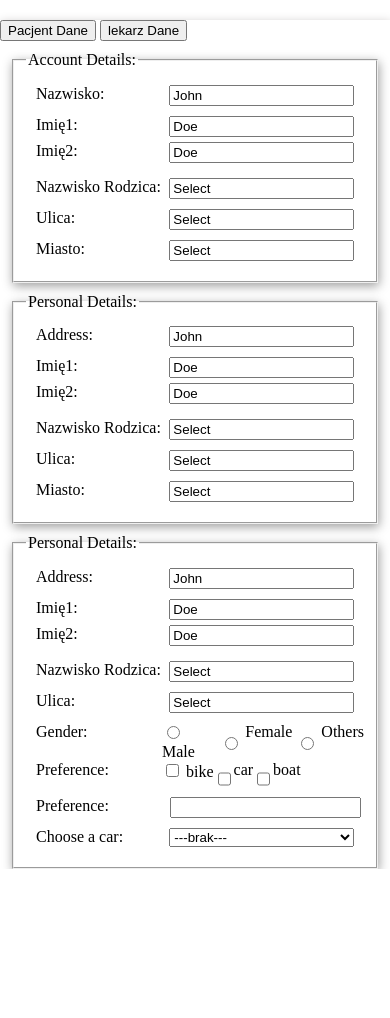
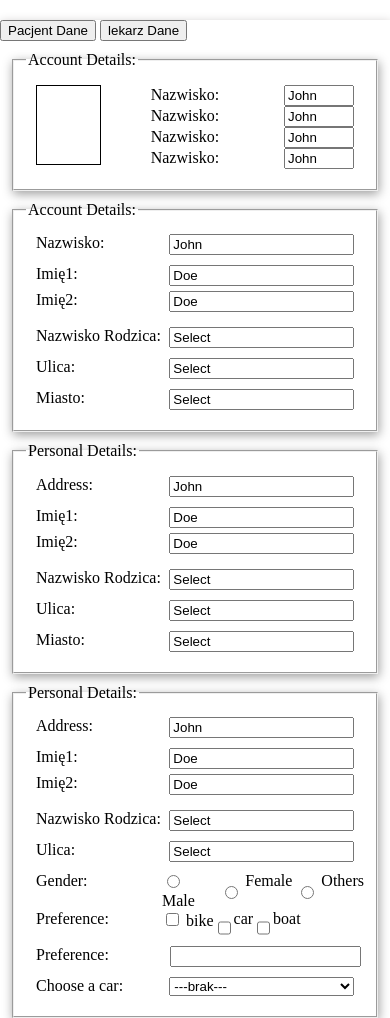
Before and after one commit to Vimalraveendra/Form, a plain HTML site: page index.html in a window 390 px wide. Before the commit the page ends 869 px from the top, so only its background shows below. Drawn offline with Linux system fonts and the light colour scheme.

Commit message:
added image contianer & its styles , also added media queries for small screens

```diff
--- a/index.html
+++ b/index.html
@@ -15,7 +15,34 @@
             <input type="button" value="Pacjent Dane" class="pacjent">
             <input type="button" value="lekarz Dane" class="lekarz">
             <form class="credentials">
+                <fieldset>
+                    <legend>Account Details:</legend>
+                    <div class="first">
+                        <div class="image">
+                            <img src="" alt="">
+                        </div>
+                    <div class="mixed">
+                        <div class="last">
+                            <label for="fname">Nazwisko:</label><br>
+                            <input type="text" id="fname" name="fname" value="John"><br>
+                        </div>
+                        <div class="last">
+                            <label for="fname">Nazwisko:</label><br>
+                            <input type="text" id="fname" name="fname" value="John"><br>
+                        </div>
+                        <div class="last">
+                            <label for="fname">Nazwisko:</label><br>
+                            <input type="text" id="fname" name="fname" value="John"><br>
+                        </div>
+                        <div class="last">
+                            <label for="fname">Nazwisko:</label><br>
+                            <input type="text" id="fname" name="fname" value="John"><br>
+                        </div>
+                    </div>
 
+                    </div>
+
+                </fieldset>
                 <fieldset>
                     <legend>Account Details:</legend>
                     <div class="first">
--- a/style.css
+++ b/style.css
@@ -41,6 +41,20 @@ fieldset {
   box-shadow: 1px 3px 10px #9e9e9e;
 }
 
+.image {
+  width: 100px;
+  height: 80px;
+  border: 1px solid black;
+}
+.last {
+  display: flex;
+  /* justify-content: center; */
+  align-items: center;
+}
+.mixed {
+  width: 100%;
+  margin-left: 50px;
+}
 .first,
 .second {
   display: flex;
@@ -62,6 +76,7 @@ p {
 
 .first input[type="text"],
 .second input[type="text"],
+.last input[type="text"],
 #cars {
   margin-left: 10em;
   width: 100%;
```
